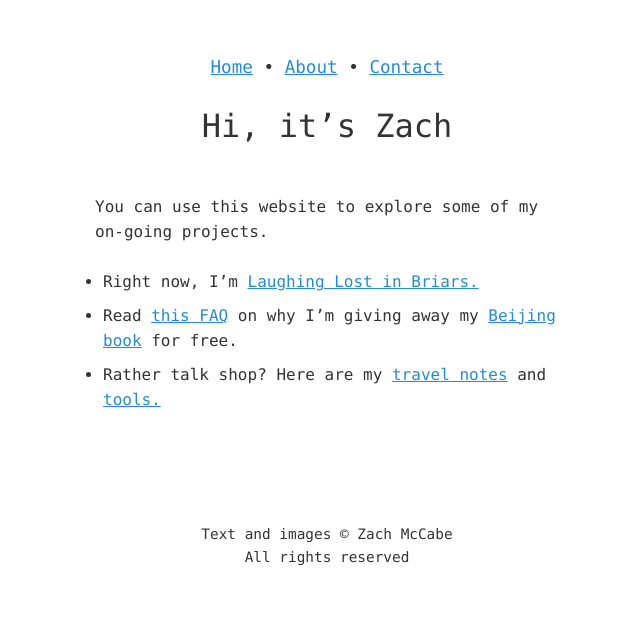
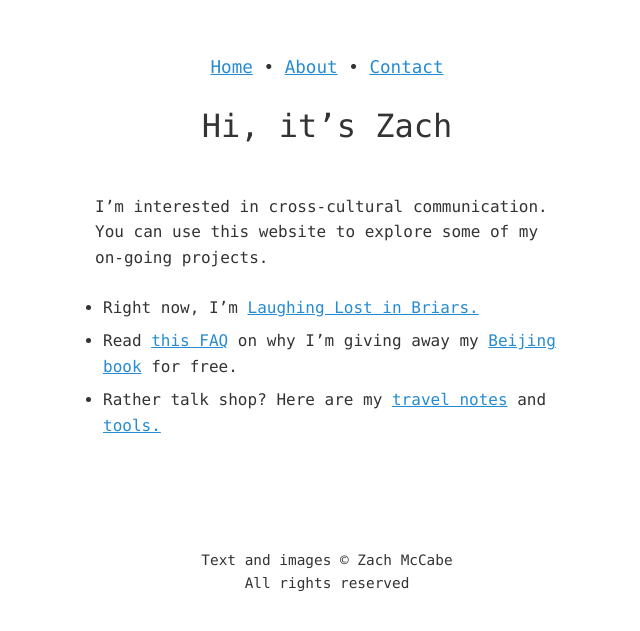
Before and after one commit to zachmccabe/zachmccabe.github.io, a Jekyll site: the page built from index.md, in a window 1280 px wide. Shown: the top 631 px of the page, without its empty margins (313-953 px from the left). Built offline with Jekyll 4.4.1, drawn with Linux system fonts in a browser that asks for light colours.

Commit message:
Update index.md
Copy tweaks.

```diff
--- a/index.md
+++ b/index.md
@@ -2,7 +2,7 @@
 layout: kaoliang_nite_3
 title: "Hi, it’s Zach"
 date: 2022-04-19
-description: "You can use this website to explore some of my on-going projects."
+description: "I'm interested in cross-cultural communication. You can use this website to explore some of my on-going projects."
 
 ---
 
@@ -11,7 +11,7 @@ description: "You can use this website to explore some of my on-going projects."
 Before changing page title "Hi, it’s Zach", change the if statement in kaoliang_nite_3 template.
 {%- endcomment -%}
 
-You can use this website to explore some of my on-going projects.
+I'm interested in cross-cultural communication. You can use this website to explore some of my on-going projects.
 
 + Right now, I'm [Laughing Lost in Briars.]
 + Read [this FAQ] on why I'm giving away my [Beijing book] for free.
```
